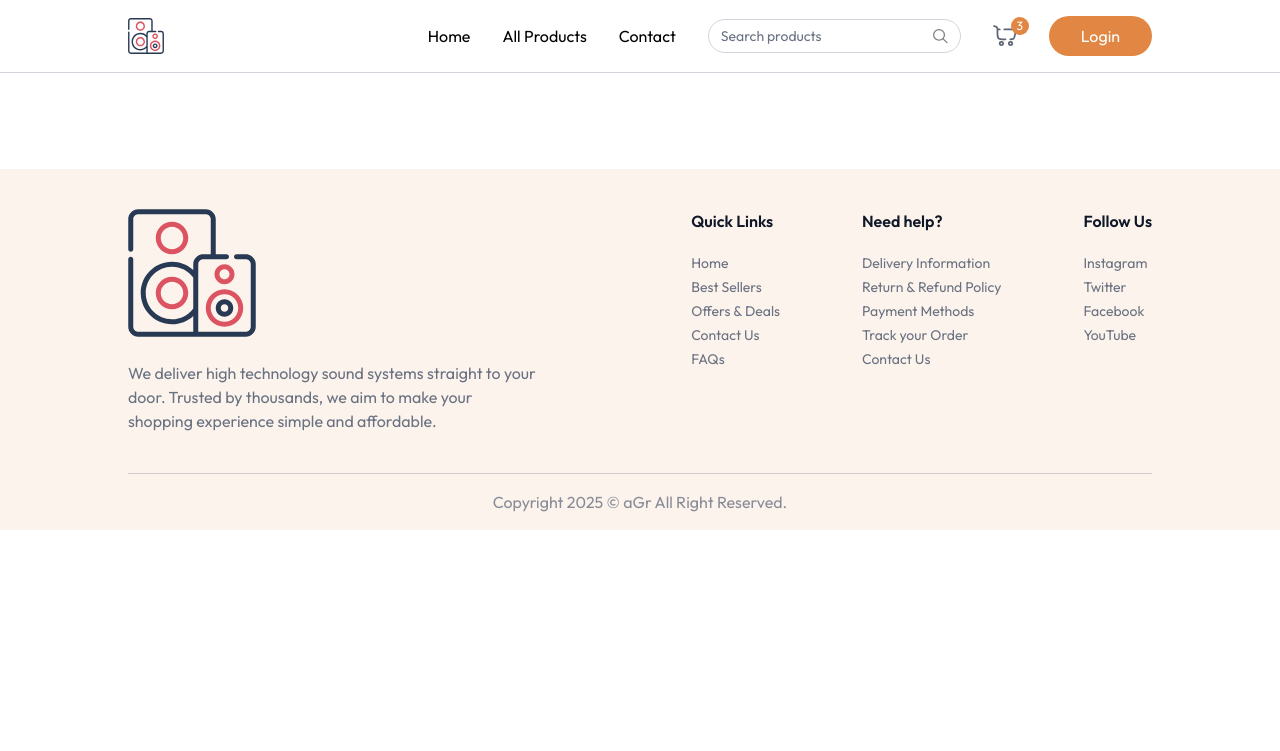
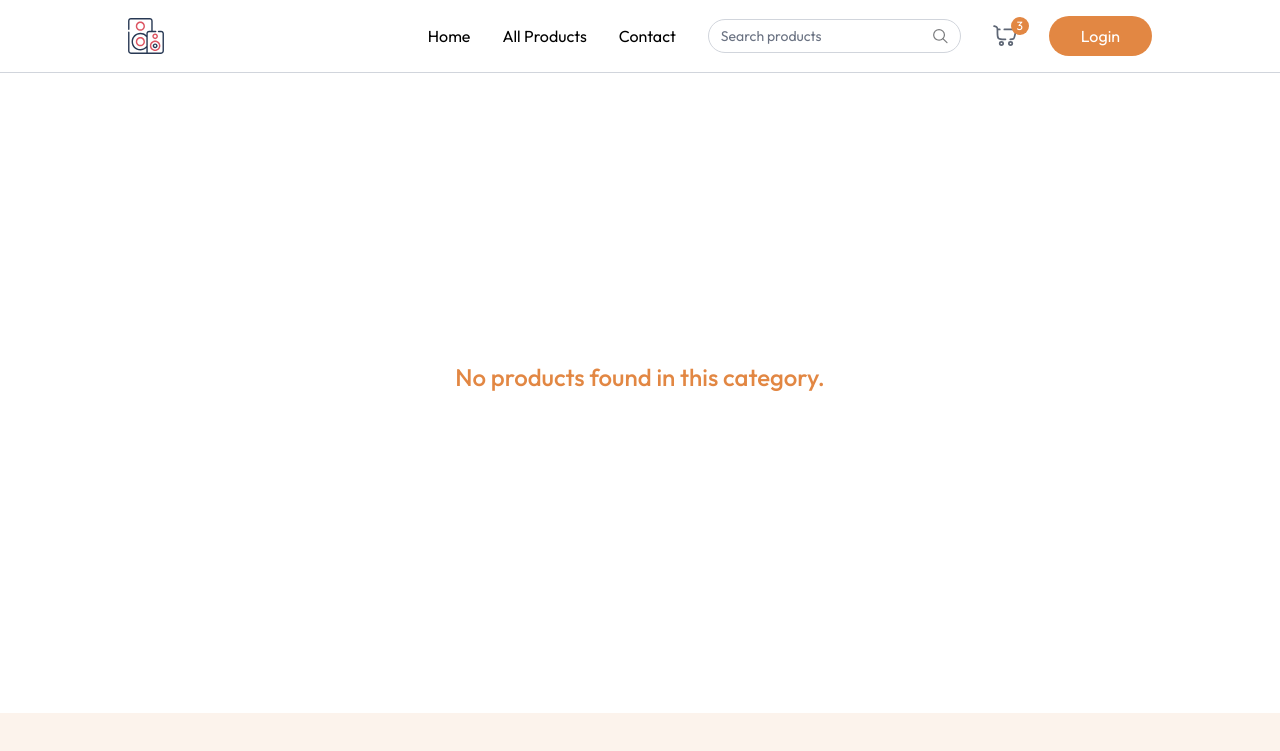
Before and after one commit to arifgr/mur-add, a React (Vite) app in the folder client/: page /products/1 in a window 1280 px wide. Shown: the top 751 px of the page. Built offline with nearby package versions, Linux system fonts and the light colour scheme.

Commit message:
feat: add product category page

```diff
--- a/client/src/App.jsx
+++ b/client/src/App.jsx
@@ -7,6 +7,7 @@ import "./common/i18n";
 import { Toaster } from "react-hot-toast";
 import { useAppContext } from "./context/AppContext";
 import AllProducts from "./pages/AllProducts";
+import ProductCategory from "./pages/ProductCategory";
 
 const App = () => {
   const isSellerPath = useLocation().pathname.includes("seller");
@@ -22,6 +23,7 @@ const App = () => {
         <Routes>
           <Route path="/" element={<Home />} />
           <Route path="/products" element={<AllProducts />} />
+          <Route path="/products/:category" element={<ProductCategory />} />
         </Routes>
       </div>
       {isSellerPath ? null : <Footer />}
--- a/client/src/assets/assets.js
+++ b/client/src/assets/assets.js
@@ -176,7 +176,7 @@ export const dummyProducts = [
   {
     _id: "gd46g23h",
     name: "Potato 500g",
-    category: "Vegetables",
+    category: "Headphones",
     price: 25,
     offerPrice: 20,
     image: [
--- a/client/src/common/i18n.js
+++ b/client/src/common/i18n.js
@@ -31,6 +31,8 @@ i18n
             allProducts: "All Products",
             contact: "Contact",
           },
+          "No products found in this category.":
+            "No products found in this category.",
         },
       },
       tr: {
@@ -57,6 +59,8 @@ i18n
             allProducts: "Tüm Ürünler",
             contact: "İletişim",
           },
+          "No products found in this category.":
+            "Bu kategoride ürün bulunamadı.",
         },
       },
     },
--- /dev/null
+++ b/client/src/pages/ProductCategory.jsx
@@ -0,0 +1,48 @@
+import React from "react";
+import { useAppContext } from "../context/AppContext";
+import { useParams } from "react-router-dom";
+import { categories } from "../assets/assets";
+import ProductCard from "../components/ProductCard";
+import { useTranslation } from "react-i18next";
+
+const ProductCategory = () => {
+  const { products } = useAppContext();
+  const { category } = useParams();
+  const { t } = useTranslation();
+
+  const searchCategory = categories.find(
+    (item) => item.path.toLowerCase() === category
+  );
+
+  const filteredProducts = products.filter(
+    (product) => product.category.toLowerCase() === category
+  );
+
+  return (
+    <div className="mt-16">
+      {searchCategory && (
+        <div className="flex flex-col items-end w-max">
+          <p className="text-2xl font-medium">
+            {searchCategory.text.toUpperCase()}
+          </p>
+          <div className="w-16 h-0.5 bg-primary rounded-full"></div>
+        </div>
+      )}
+      {filteredProducts.length > 0 ? (
+        <div className="grid grid-cols-2 sm:grid-cols-3 md:grid-cols-4 lg:grid-cols-5 gap-3 md:gap-6 mt-6">
+          {filteredProducts.map((product) => (
+            <ProductCard key={product._id} product={product} />
+          ))}
+        </div>
+      ) : (
+        <div className="flex items-center justify-center h-[60vh]">
+          <p className="text-2xl font-medium text-primary">
+            {t("No products found in this category.")}
+          </p>
+        </div>
+      )}
+    </div>
+  );
+};
+
+export default ProductCategory;
```
